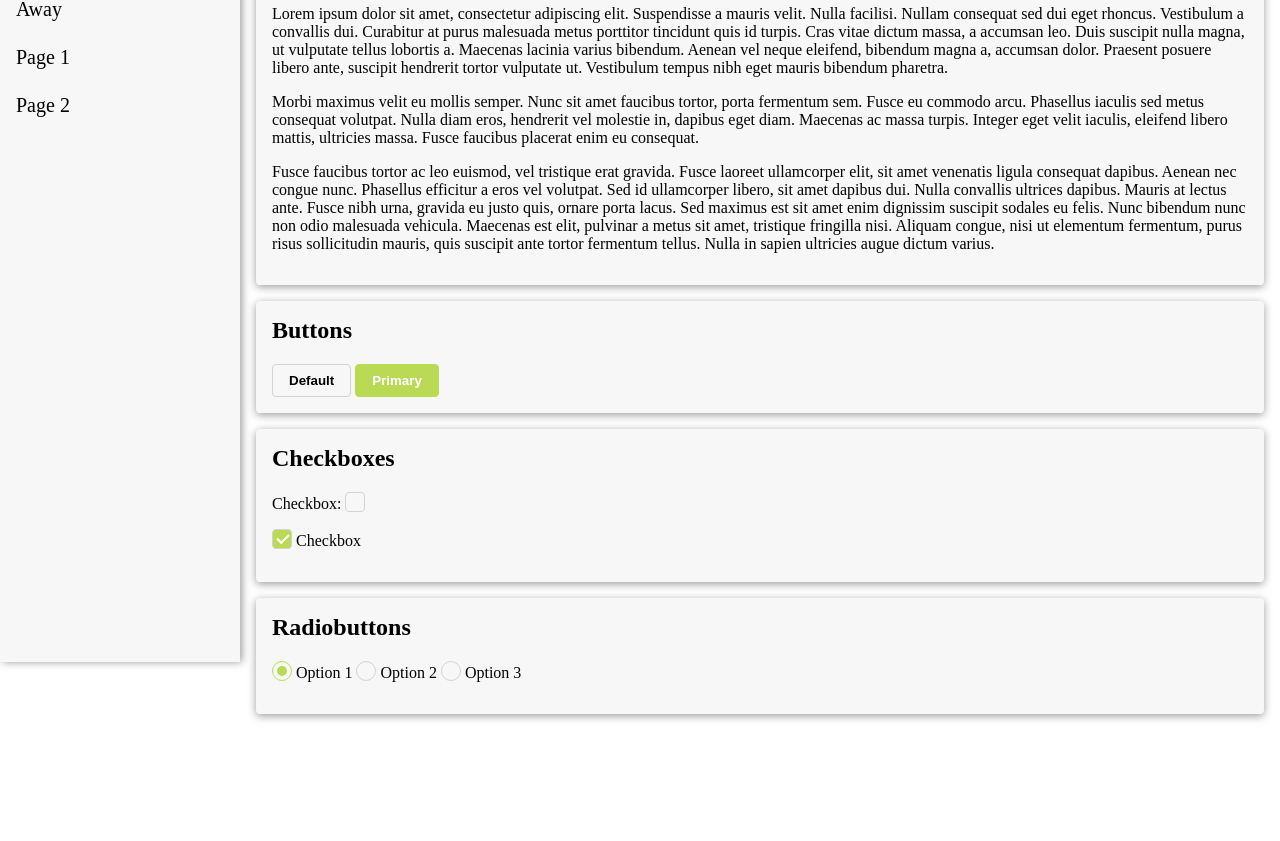
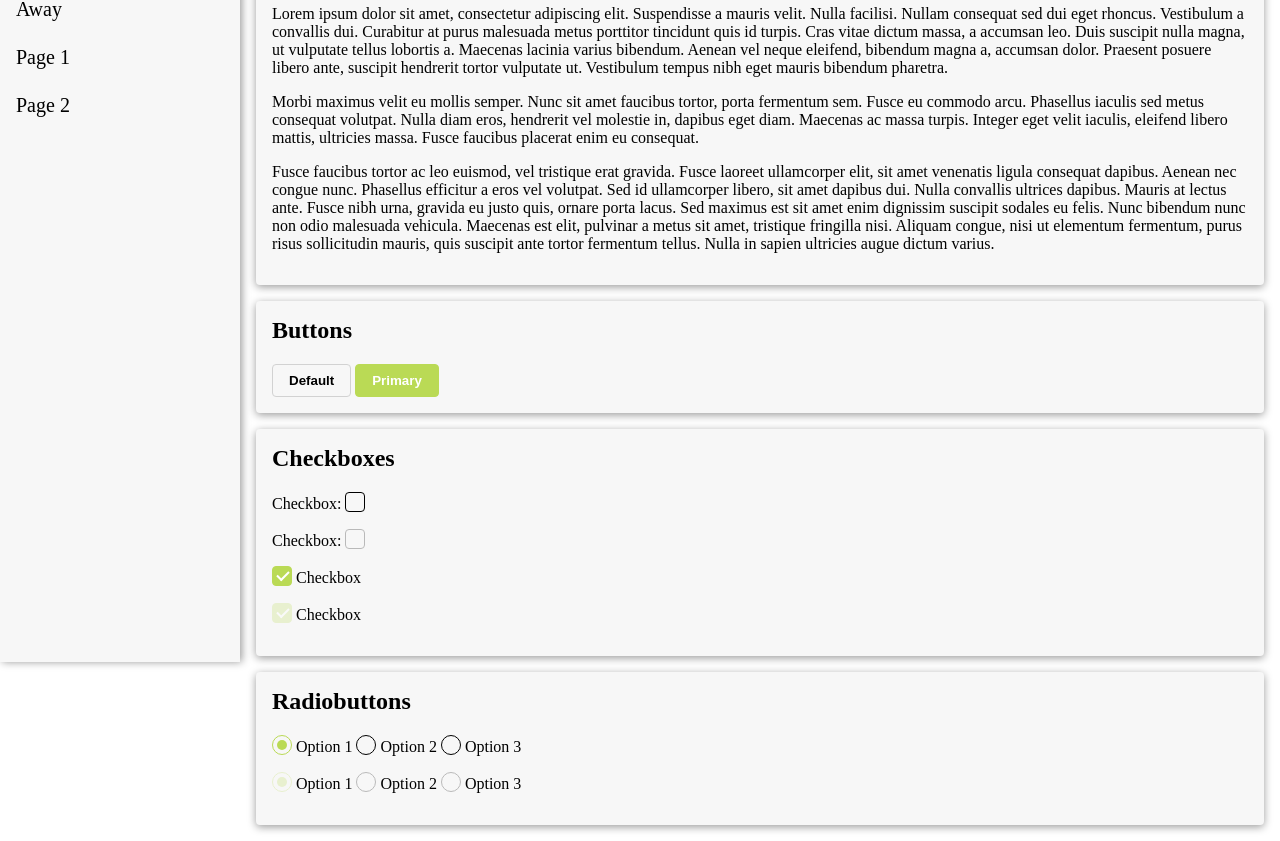
Before and after one commit to 89netraM/snygg, a website: page showcase/index.html in a window 1280 px wide. Shown: the part 138-979 px from the top of the page. Before the commit the page ends 868 px from the top, so only its background shows below. Drawn offline with nearby package versions, Linux system fonts and the light colour scheme; files that its build step writes are made by us from their sources.

Commit message:
Disabled Checkboxes and Radiobuttons

```diff
--- a/showcase/index.html
+++ b/showcase/index.html
@@ -49,7 +49,21 @@
 				</p>
 				<p>
 					<label>
+						Checkbox:
+						<input type="checkbox" disabled/>
+						<span class="checkbox"></span>
+					</label>
+				</p>
+				<p>
+					<label>
 						<input type="checkbox" checked/>
+						<span class="checkbox"></span>
+						Checkbox
+					</label>
+				</p>
+				<p>
+					<label>
+						<input type="checkbox" checked disabled/>
 						<span class="checkbox"></span>
 						Checkbox
 					</label>
@@ -74,6 +88,23 @@
 						Option 3
 					</label>
 				</p>
+				<p>
+					<label>
+						<input type="radio" name="radiobuttons-disabled" checked disabled/>
+						<span class="radio"></span>
+						Option 1
+					</label>
+					<label>
+						<input type="radio" name="radiobuttons-disabled" disabled/>
+						<span class="radio"></span>
+						Option 2
+					</label>
+					<label>
+						<input type="radio" name="radiobuttons-disabled" disabled/>
+						<span class="radio"></span>
+						Option 3
+					</label>
+				</p>
 			</section>
 		</main>
 	</body>
--- a/src/checkbox/checkbox.scss
+++ b/src/checkbox/checkbox.scss
@@ -18,10 +18,10 @@ label {
 
 			position: relative;
 
-			border: 1px solid var(--border);
+			border: 1px solid var(--color);
 			border-radius: $rounding;
 
-			transition: background-color $transitionTime ease-in;
+			transition: background-color $transitionTime ease-in, border-color $transitionTime ease-in;
 
 			&::before {
 				content: "";
@@ -48,10 +48,16 @@ label {
 
 		&:checked + .checkbox {
 			background-color: var(--accent);
+			border-color: var(--accent);
 
 			&::before {
 				border-color: var(--color-inverted);
 			}
 		}
+
+		&:disabled + .checkbox {
+			filter: opacity(0.25);
+			cursor: not-allowed;
+		}
 	}
 }
--- a/src/radiobutton/radiobutton.scss
+++ b/src/radiobutton/radiobutton.scss
@@ -17,7 +17,7 @@ label {
 
 			position: relative;
 
-			border: 1px solid var(--border);
+			border: 1px solid var(--color);
 			border-radius: 100%;
 
 			transition: border-color $transitionTime ease-in;
@@ -52,5 +52,10 @@ label {
 				background-color: var(--accent);
 			}
 		}
+
+		&:disabled + .radio {
+			filter: opacity(0.25);
+			cursor: not-allowed;
+		}
 	}
 }
```
